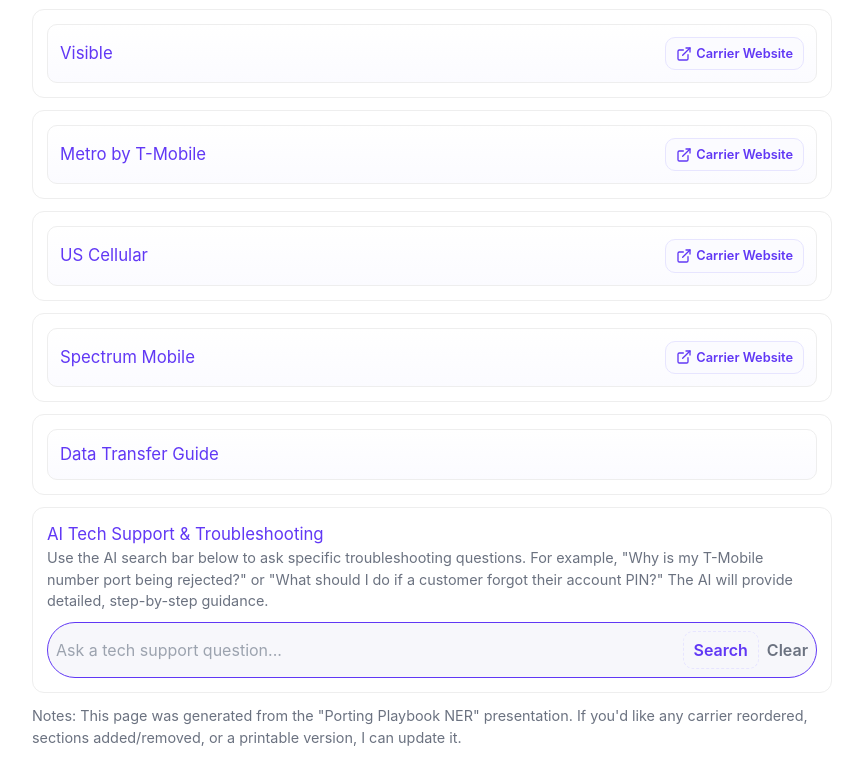
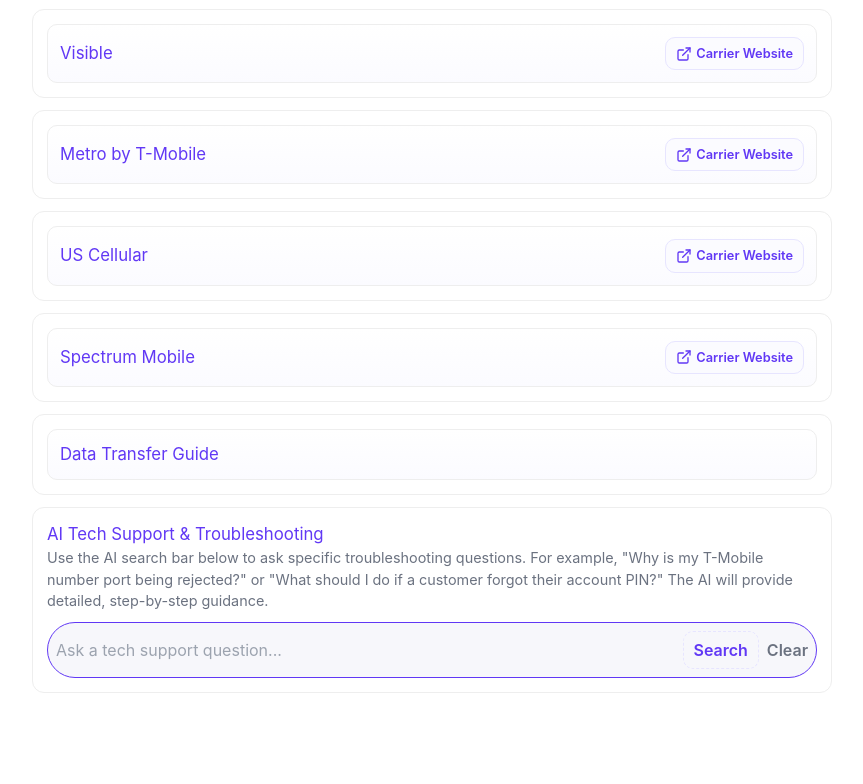
Before and after one commit to bailey-west/Porting-Playbook-NER, a plain HTML site: page index.html in a window 1280 px wide. Shown: the part 2076-2860 px from the top of the page, without its empty margins (208-1071 px from the left). After the commit the page ends 2819 px from the top, so only its background shows below. Drawn offline with nearby package versions, Linux system fonts and the light colour scheme.

Commit message:
Update index.html

```diff
--- a/index.html
+++ b/index.html
@@ -718,8 +718,6 @@
                 <div class="ai-result" id="techSupportResult" style="display: none;"></div>
             </div>
         </section>
-
-        <p class="small">Notes: This page was generated from the "Porting Playbook NER" presentation. If you'd like any carrier reordered, sections added/removed, or a printable version, I can update it.</p>
       </div>
     </main>
   </div>
```
